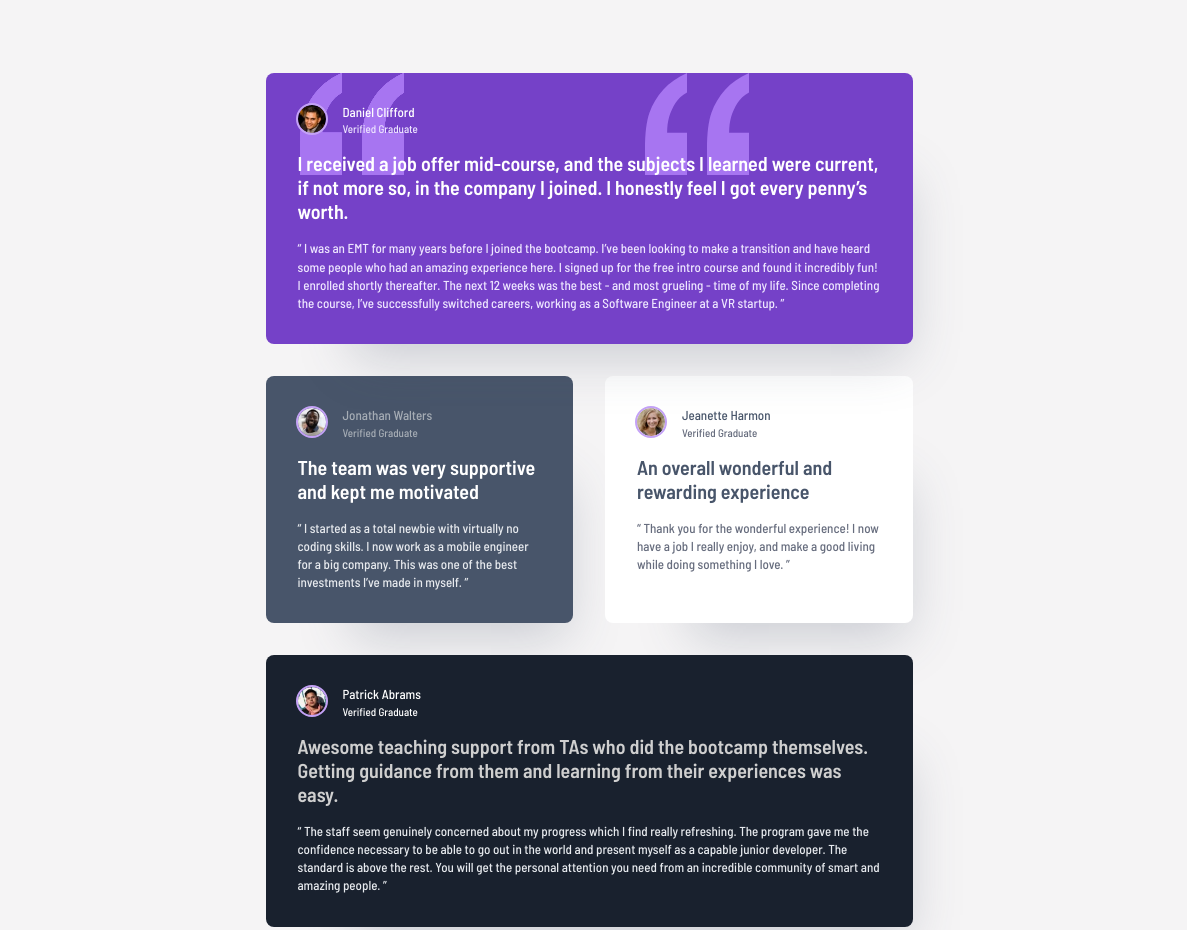
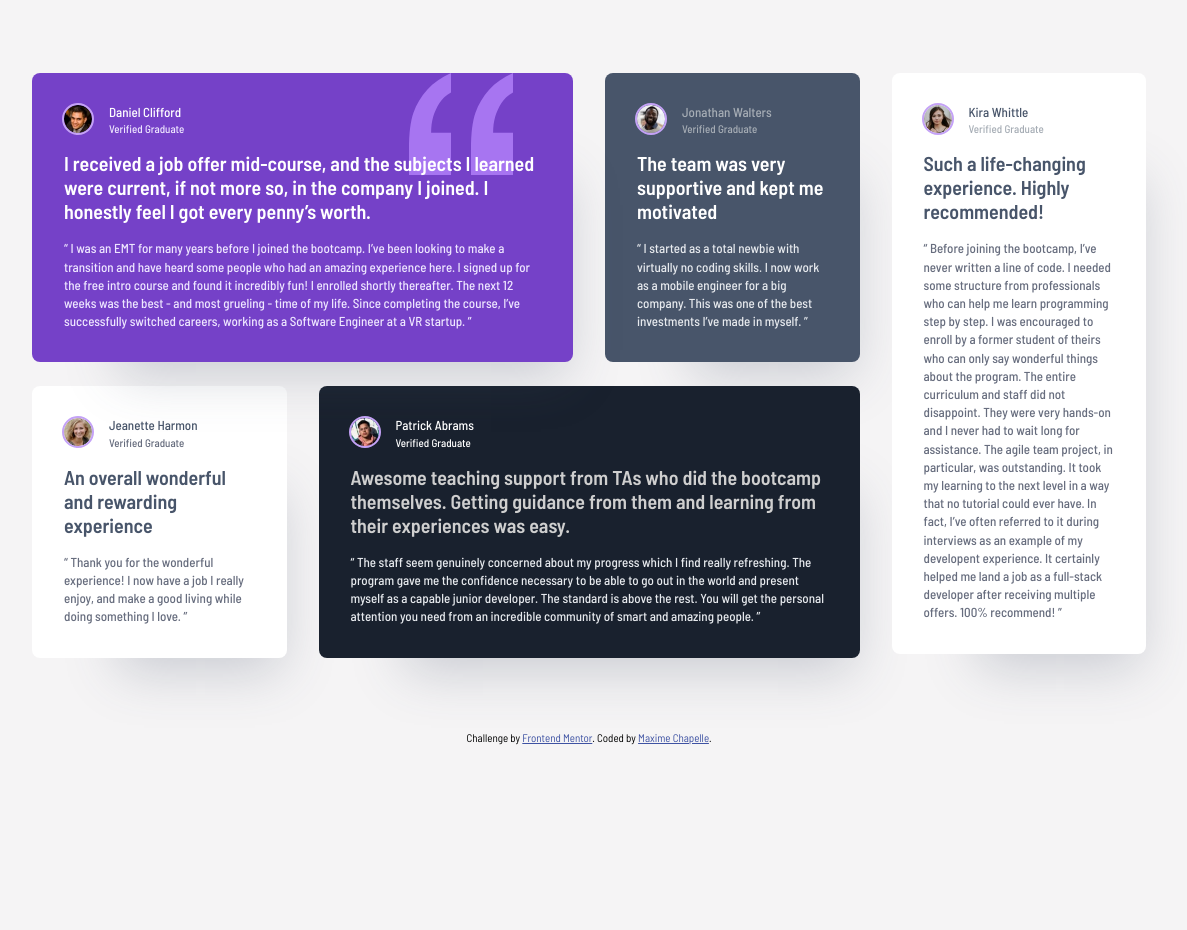
Before and after one commit to maxi1993-tech/testimonials-grid-section, a plain HTML site: page index.html in a window 1536 px wide. Shown: the top 930 px of the page, without its empty margins (179-1366 px from the left). After the commit the page ends 800 px from the top, so only its background shows below. Drawn offline with Linux system fonts and the light colour scheme.

Commit message:
feat: add desktop grid layout with card placement and svg quote

```diff
--- a/style.scss
+++ b/style.scss
@@ -299,14 +299,22 @@ body {
 
 /* Desktop */
 @media screen and (min-width: 1440px) {
-       .card-one {
+    .container {
+        max-width: 69.625rem;
+        display: grid;
+        grid-template-columns: repeat(4, 1fr);
+        row-gap: 1.50rem;
+
+        .card-one {
+            grid-column: 1 / 3;
+            align-self: start;
             position: relative;
             z-index: 1;
 
-            ::before {
+            &::before {
                 content: "";
                 position: absolute;
-                left: 34px;
+                right: 3.75rem;
                 top: 0;
                 width: 104px;
                 height: 102px;
@@ -315,4 +323,26 @@ body {
             }
         }
 
+        .card-two {
+            grid-column: 3 / 4;
+            align-self: start;
+        }
+
+        .card-three {
+            grid-column: 1 / 2;
+            align-self: start;
+        }
+
+        .card-four {
+            grid-column: 2 / 4;
+            align-self: start;
+        }
+
+        .card-five {
+            grid-column: 4 / 5;
+            grid-row: 1 / 3;
+            align-self: start;
+        }
+    }
+
 }
```
Also changed, not shown: style.css, 1 other file.
